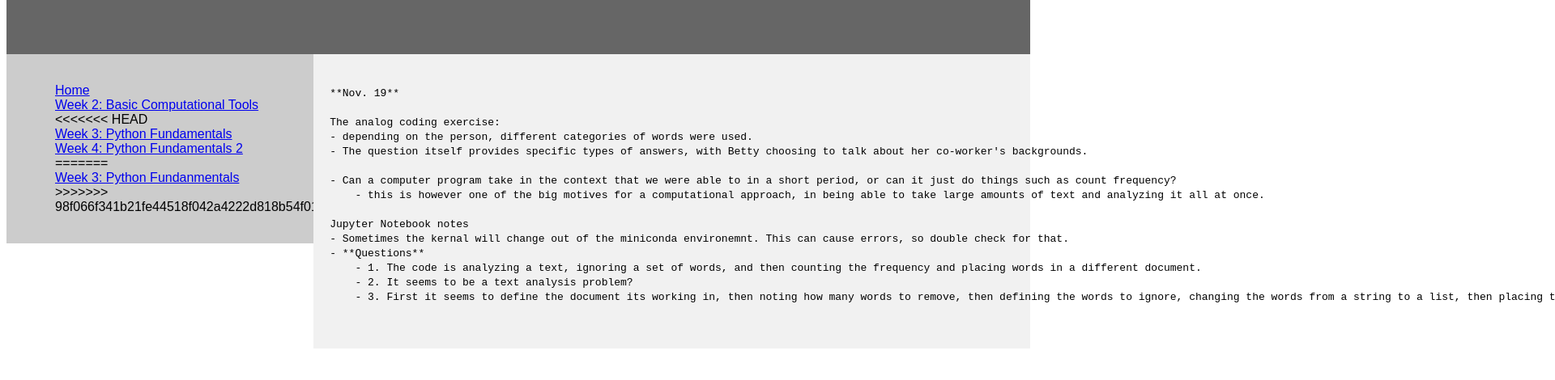
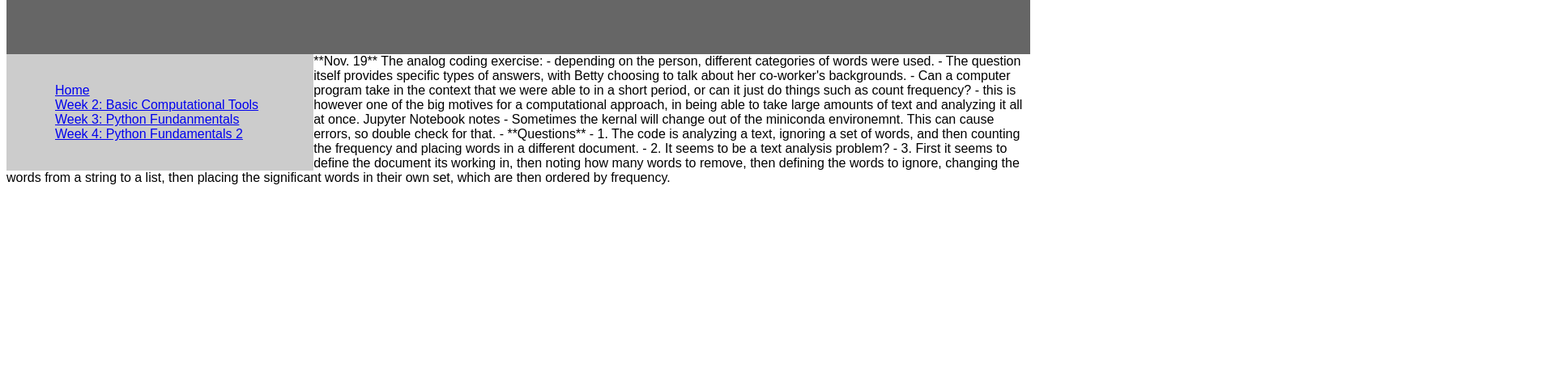
Before and after one commit to potterdouble/CodingForDH_Fall2024, a plain HTML site: page WorkshopNotes_Week3.html in a window 1280 px wide. Shown: the part 150-620 px from the top of the page at 81% size, 1920 px wide, since content can reach past the window. Drawn offline with Linux system fonts and the light colour scheme.

Commit message:
workshop notes 3 updated

```diff
--- a/WorkshopNotes_Week3.html
+++ b/WorkshopNotes_Week3.html
@@ -91,15 +91,10 @@ footer {
   <ul>
     <li><a href="index.html">Home</a></li>
     <li><a href="WorkshopNotes_Week2.html">Week 2: Basic Computational Tools</a></li>
-<<<<<<< HEAD
-    <li><a href="WorkshopNotes_Week3.html">Week 3: Python Fundamentals</a></li>
+    <li><a href="WorkshopNotes_Week3.html">Week 3: Python Fundanmentals</a></li>
     <li><a href="WorkshopNotes_Week4.html">Week 4: Python Fundamentals 2</a></li>
-=======
-    <li><a href="WorkshopNotes_Week3.html">Week 3: Python Fundanmentals</a></li>
->>>>>>> 98f066f341b21fe44518f042a4222d818b54f01e
   </ul>
- </nav>
-<article>
+ </nav
  <md-block>
 **Nov. 19**
 
```
